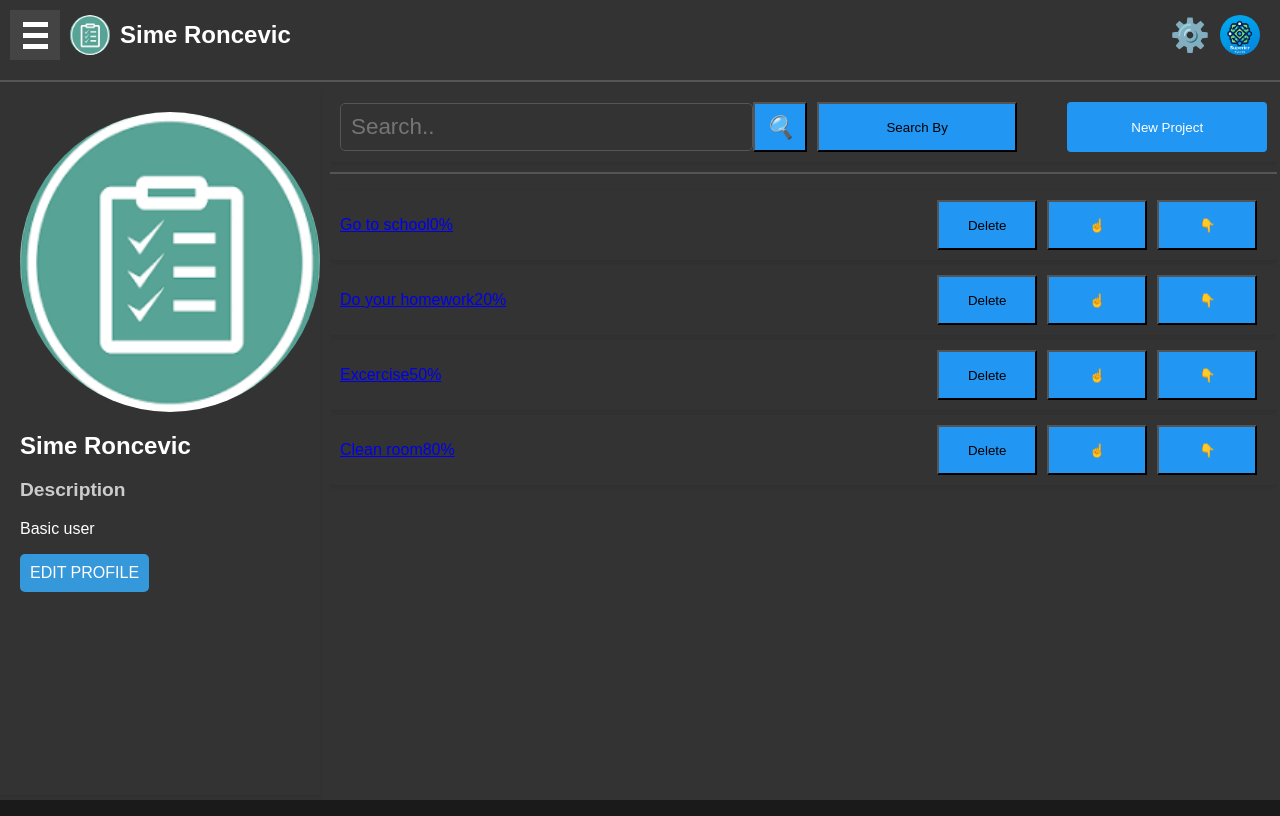
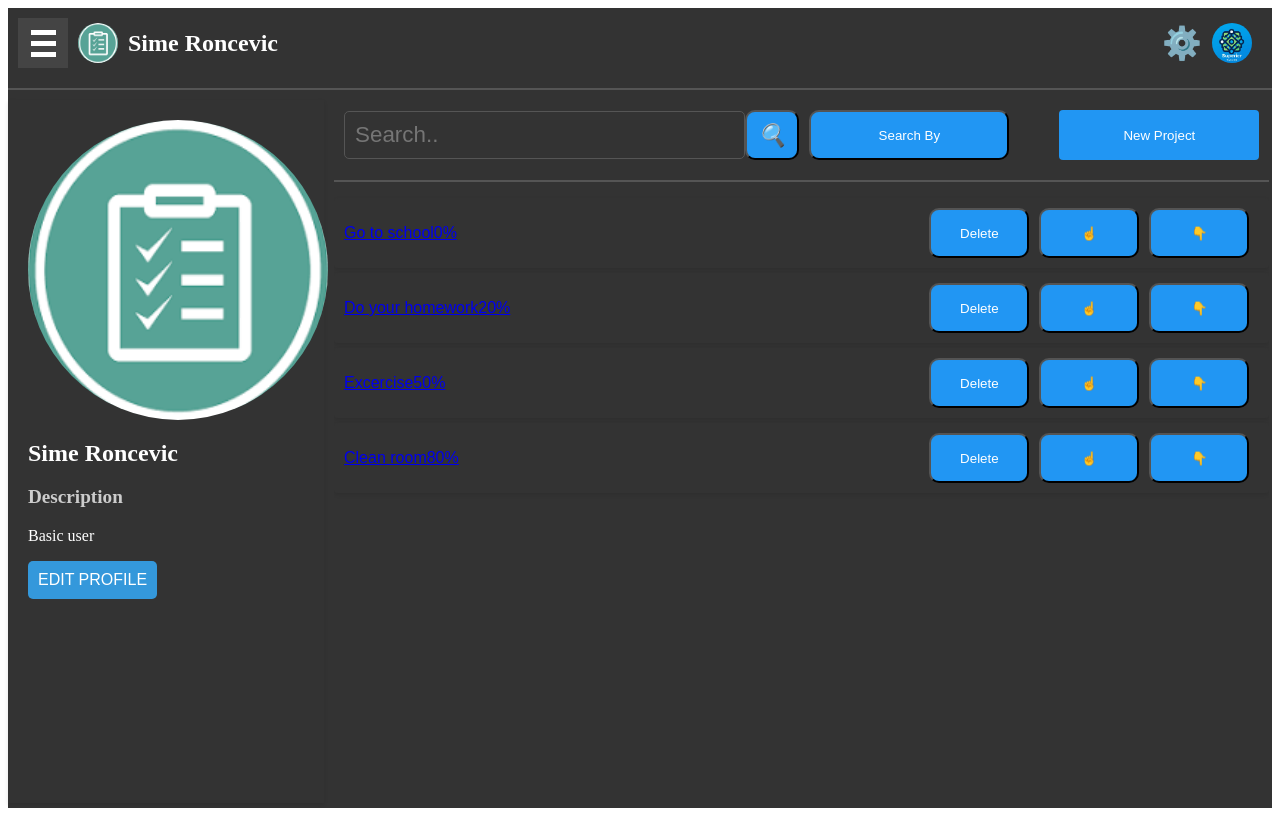
Before and after one commit to simecki123/Superior_Tasker, a React (Vite) app: page /mainpage in a window 1280 px wide. Built offline with nearby package versions, Linux system fonts and the light colour scheme.

Commit message:
Fixing rest of css in the list of projects.

```diff
--- a/src/main_page_components/List-Of-Projects-components/List-Of-Projects-dark.css
+++ b/src/main_page_components/List-Of-Projects-components/List-Of-Projects-dark.css
@@ -1,33 +1,34 @@
-body {
+.project-part-container {
+    height: 95%;
     font-family: Arial, sans-serif;
-    background-color: #1a1a1a;
+    background-color: #333;
     color: #fff;
     margin: 0;
   }
 
 
 
-  .topnav {
+  .project-part-topnav {
     display: flex;
     justify-content: space-between;
     align-items: center;
     padding: 10px;
     background-color: #333;
-    box-shadow: 0 2px 4px rgba(0, 0, 0, 0.1);
+
   }
 
-  .search-container {
+  .project-part-search-container {
     flex-grow: 1;
     margin-right: 10px;
   }
 
-  .searchForm {
+  .project-part-search-form {
     display: flex;
     align-items: center;
     background-color: #333;
   }
 
-  .search-bar {
+  .project-part-search-bar {
     width: 100%;
     background-color: #333;
     color: #fff;
@@ -38,14 +39,15 @@ body {
     box-sizing: border-box;
   }
 
-  .submit-button {
+  .project-part-submit-button {
     font-size: 1.4rem;
     background-color: #2196f3;
+    border-radius: 10px;
     width: 60px;
     height: 50px;
   }
 
-  .submit-button:hover {
+  .project-part-submit-button:hover {
     background-color: #0b6ab7;
   }
 
@@ -65,7 +67,7 @@ body {
     display: block;
   }
 
-  .dropdown-content span {
+  .dropdown-content-project-part-span {
     width: 200px;
     height: 50px;
     display: block;
@@ -75,14 +77,20 @@ body {
     cursor: pointer;
   }
 
-  .dropdown-btn {
+  .dropdown-content-project-part-span:hover {
+    background-color: #626262;
+  }
+
+  .project-part-dropdown-btn {
+    color: #fff;
+    border-radius: 10px;
     width: 200px;
     height: 50px;
     background-color: #2196f3;
     margin-right: 50px;
   }
 
-  .dropdown-btn:hover {
+  .project-part-dropdown-btn:hover {
     background-color: #0b6ab7;
   }
 
@@ -91,7 +99,7 @@ body {
   }
 
 
-  .create-new-project {
+  .project-part-create-new-project-btn {
     background-color: #2196f3;
     width: 200px;
     height: 50px;
@@ -102,21 +110,21 @@ body {
     border-radius: 4px;
   }
 
-  .create-new-project:hover {
+  .project-part-create-new-project-btn:hover {
     background-color: #0b6ab7;
   }
 
-  hr {
+  .project-part-break {
     border: 1px solid #555;
     margin: 10px 0;
   }
 
-  ol {
+  .project-part-unordered-list {
     list-style-type: none;
     padding: 0;
   }
 
-  li {
+  .project-part-list {
     display: flex;
     justify-content: space-between;
     align-items: center;
@@ -127,15 +135,17 @@ body {
     box-shadow: 0 2px 4px rgba(0, 0, 0, 0.1);
   }
 
-  .delete-button,
-  .move-button {
+  .project-part-delete-button,
+  .project-part-move-button {
+    color: #fff;
+    border-radius: 10px;
     height: 50px;
     width: 100px;
     background-color: #2196f3;
     margin-right: 10px;
   }
 
-  .delete-button:hover,
-  .move-button:hover {
+  .project-part-delete-button:hover,
+  .project-part-move-button:hover {
     background-color: #0b6ab7;
   }
--- a/src/main_page_components/List-Of-Projects-components/List-Of-Projects_component.jsx
+++ b/src/main_page_components/List-Of-Projects-components/List-Of-Projects_component.jsx
@@ -63,50 +63,50 @@ function ListOfProjectsScreen({ projectlist, setProjectList }) {
   };
 
   return (
-    <div className='project-part'>
-      <div className="topnav">
-        <div className="search-container">
-          <form className='searchForm' onSubmit={handleSearch}>
-            <input className='search-bar' type="text" placeholder="Search.." name="search" value={searchTerm} onChange={(e) => setSearchTerm(e.target.value)} />
-            <button className='submit-button' type="submit">
-              <i className="fa fa-search">🔍</i>
+    <div className='project-part-container'>
+      <div className="project-part-topnav">
+        <div className="project-part-search-container">
+          <form className="project-part-search-form" onSubmit={handleSearch}>
+            <input className="project-part-search-bar" type="text" placeholder="Search.." name="search" value={searchTerm} onChange={(e) => setSearchTerm(e.target.value)} />
+            <button className="project-part-submit-button" type="submit">
+              <i className="fa-fa-search">🔍</i>
             </button>
           </form>
         </div>
 
         <div className="dropdown">
-          <button className="dropdown-btn">
+          <button className="project-part-dropdown-btn">
             Search By <i className="fa fa-caret-down"></i>
           </button>
           <div className="dropdown-content">
-            <span onClick={sortAlphabetically}>
+            <span className='dropdown-content-project-part-span' onClick={sortAlphabetically}>
               Alphabetical
             </span>
-            <span onClick={sortByDate}>Date</span>
-            <span onClick={sortByCompletion}>
+            <span className='dropdown-content-project-part-span' onClick={sortByDate}>Date</span>
+            <span className='dropdown-content-project-part-span' onClick={sortByCompletion}>
               Completion
             </span>
           </div>
         </div>
 
         <Link to={"/newproject"}>
-          <button className="create-new-project">New Project</button>
+          <button className="project-part-create-new-project-btn">New Project</button>
         </Link>
       </div>
-      <hr />
+      <hr className='project-part-break' />
 
       <div>
-        <ol>
+        <ol className='project-part-unordered-list'>
           {projectlist.map(project => (
-            <li key={project.id}>
+            <li className='project-part-list' key={project.id}>
               <Link to={"/projectdetails"}>
-                <span className="text">{project.title}</span>
-                <span className='completion'>{project.completion}</span>
+                <span className="project-part-text">{project.title}</span>
+                <span className='project-part-completion'>{project.completion}</span>
               </Link>
               <div>
-                <button className="delete-button" onClick={() => deleteProject(project.id)}>Delete</button>
-                <button className="move-button" onClick={() => moveProjectUp(project.id)}>☝</button>
-                <button className="move-button" onClick={() => moveProjectDown(project.id)}>👇</button>
+                <button className="project-part-delete-button" onClick={() => deleteProject(project.id)}>Delete</button>
+                <button className="project-part-move-button" onClick={() => moveProjectUp(project.id)}>☝</button>
+                <button className="project-part-move-button" onClick={() => moveProjectDown(project.id)}>👇</button>
               </div>
             </li>
           ))}
--- a/src/main_page_components/ToolBar_components/ToolBar-dark.css
+++ b/src/main_page_components/ToolBar_components/ToolBar-dark.css
@@ -115,3 +115,8 @@
     height: 100%;
     border-radius: 50%;
 }
+
+.toolbar-break {
+    border: 1px solid #555;
+    margin: 10px 0;
+}
--- a/src/main_page_components/ToolBar_components/ToolBar-light.css
+++ b/src/main_page_components/ToolBar_components/ToolBar-light.css
@@ -114,3 +114,7 @@
     height: 100%; /* Make the image fill the button */
     border-radius: 50%;
 }
+.toolbar-break {
+    border: 1px solid #555;
+    margin: 10px 0;
+}
--- a/src/main_page_components/ToolBar_components/Toolbar.jsx
+++ b/src/main_page_components/ToolBar_components/Toolbar.jsx
@@ -51,7 +51,7 @@ function ToolBarComponent_MainPage({ user }) {
           <img src={logo} alt='LOGO' className='tool-bar-small-logo' />
         </div>
       </div>
-      <hr></hr>
+      <hr className='toolbar-break'></hr>
     </>
   );
 }
```
